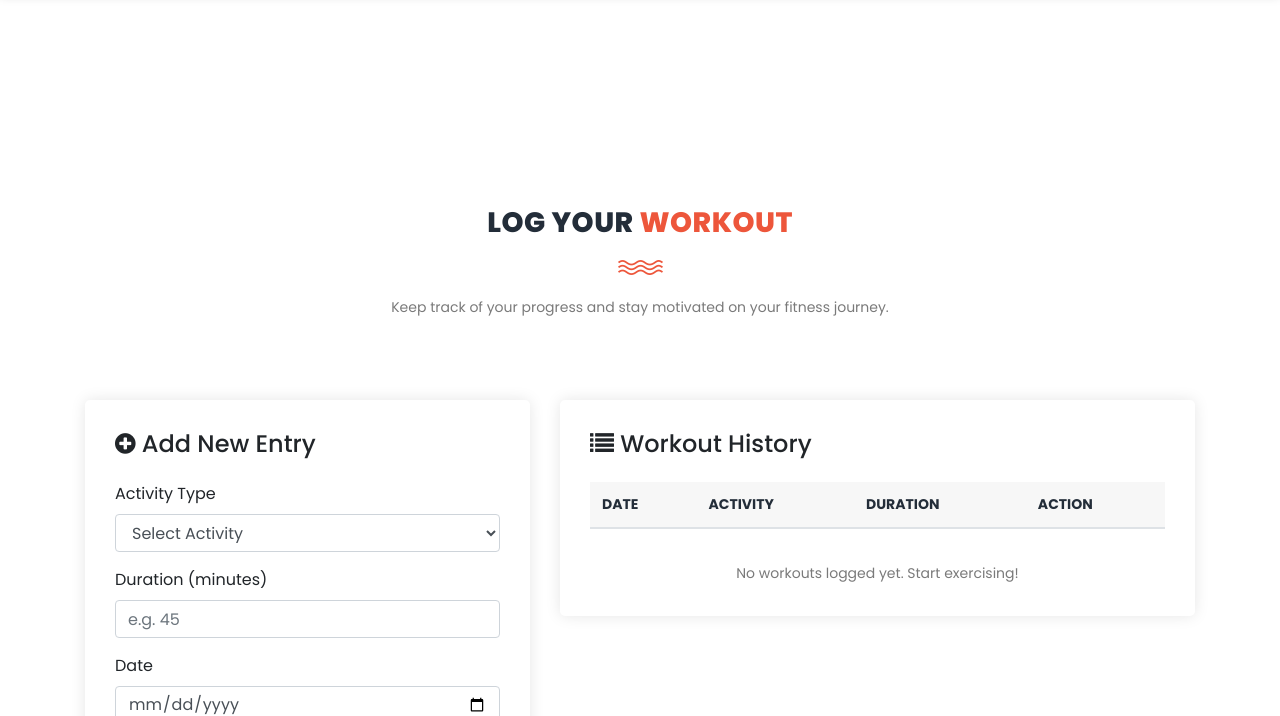
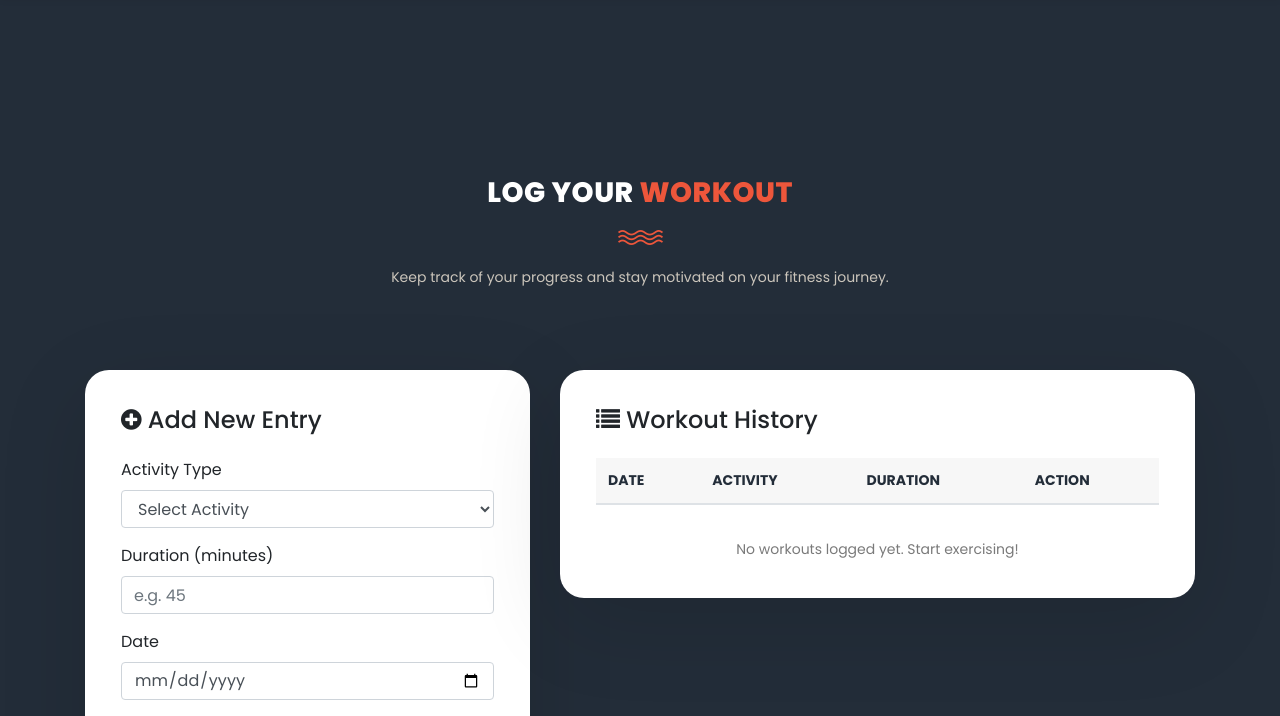
Before and after one commit to 555-t/health-and-fitness-tracker, a plain HTML site: page frontend/tracker.html in a window 1280 px wide. Shown: the part 84-800 px from the top of the page. Drawn offline with Linux system fonts and the light colour scheme.

Commit message:
Updated tracker.html color scheme to match signup.html

```diff
--- a/frontend/tracker.html
+++ b/frontend/tracker.html
@@ -16,18 +16,32 @@
     <link rel="stylesheet" href="assets/css/templatemo-training-studio.css">
 
     <style>
-        /* Custom styles for the tracker component to match the theme */
-        .tracker-container {
-            padding-top: 150px;
-            padding-bottom: 100px;
+        /* Custom styles to match signup.html color scheme */
+        .tracker-page {
+            padding: 120px 0 40px;
+            min-height: calc(100vh - 80px);
+            background: #232d39;
+        }
+
+        .header-area {
+            background: rgba(18, 24, 34, 0.92);
         }
 
         .card-custom {
-            background: #fff;
-            border-radius: 5px;
-            box-shadow: 0px 0px 15px rgba(0, 0, 0, 0.1);
-            padding: 30px;
+            background: #ffffff;
+            border-radius: 24px;
+            box-shadow: 0 24px 90px rgba(0, 0, 0, 0.12);
+            padding: 36px;
             margin-bottom: 30px;
+            border: none;
+        }
+
+        .section-heading h2 {
+            color: #fff;
+        }
+
+        .section-heading p {
+            color: #cbc5bb;
         }
 
         .section-heading h2 em {
@@ -44,6 +58,7 @@
             font-size: 13px;
             padding: 12px 25px;
             transition: all 0.3s;
+            border-radius: 5px;
         }
 
         #workoutForm .btn-success:hover {
@@ -113,7 +128,7 @@
     <!-- ***** Header Area End ***** -->
 
     <!-- ***** Main Content Area Start ***** -->
-    <section class="section tracker-container" id="workout-tracker">
+    <section class="section tracker-page" id="workout-tracker">
         <div class="container">
             <div class="row">
                 <div class="col-lg-6 offset-lg-3">
```
